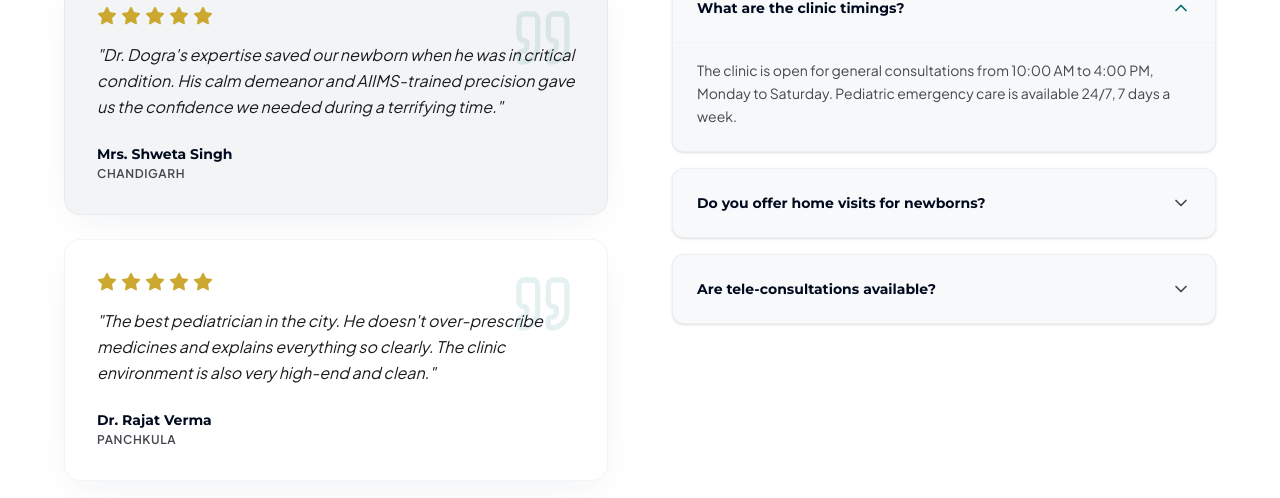
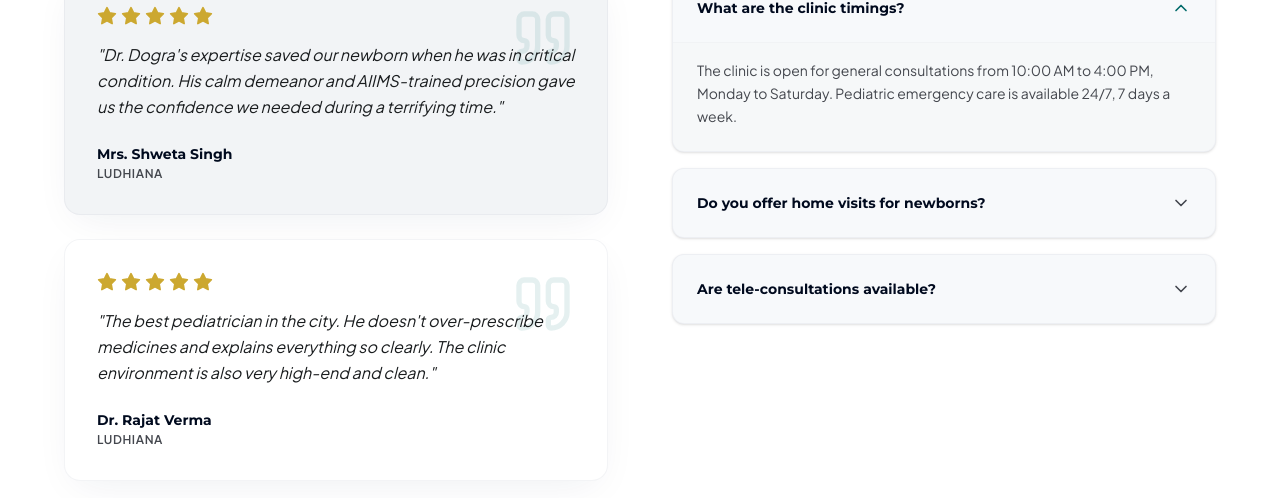
Before and after one commit to damandeeps107-eng/real-antigravity, a React (Vite) app: page / in a window 1280 px wide. Shown: the part 4802-5300 px from the top of the page. Built offline with nearby package versions, Linux system fonts and the light colour scheme.

Commit message:
Update testimonials location to Ludhiana

```diff
--- a/src/components/Testimonials.tsx
+++ b/src/components/Testimonials.tsx
@@ -15,14 +15,14 @@ export const Testimonials: React.FC = () => {
     {
       id: 1,
       name: 'Mrs. Shweta Singh',
-      location: 'Chandigarh',
+      location: 'Ludhiana',
       rating: 5,
       text: `"Dr. Dogra's expertise saved our newborn when he was in critical condition. His calm demeanor and AIIMS-trained precision gave us the confidence we needed during a terrifying time."`,
     },
     {
       id: 2,
       name: 'Dr. Rajat Verma',
-      location: 'Panchkula',
+      location: 'Ludhiana',
       rating: 5,
       text: `"The best pediatrician in the city. He doesn't over-prescribe medicines and explains everything so clearly. The clinic environment is also very high-end and clean."`,
     },
```
